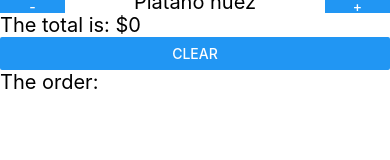
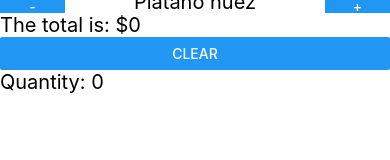
Before and after one commit to helpsdev/homedonuts-orders-app, a React Native app: screen / in a window 390 px wide. Both pictures are taken after a click on the button "GO TO ORDERS". Shown: the part 365-525 px from the top of the page. Built offline with nearby package versions, Linux system fonts and the light colour scheme.

Commit message:
Reset clientPayment, isCloseOrderButtonEnabled state variables when close order

```diff
--- a/App.js
+++ b/App.js
@@ -153,13 +153,15 @@ export default function App() {
   const handleCloseOrder = () => {
     handleClearOrder();
     setModalVisible(false);
+    setClientPayment(0);
+    setIsCloseOrderButtonEnabled(false);
   }
 
   const handlePayment = (payment) => {
     const paymentInt = +payment;
 
     setClientPayment(paymentInt);
-    setIsCloseOrderButtonEnabled(paymentInt > total);
+    setIsCloseOrderButtonEnabled(paymentInt >= total);
   }
   if (isHomePage) {
     return (
@@ -209,7 +211,7 @@ export default function App() {
         <Text style={{ fontSize: 20 }}>The total is: ${total}</Text>
         <Button title="Clear" onPress={() => handleClearOrder()}></Button>
         <View style={{height: '50%'}}>
-          <Text style={{ fontSize: 20 }}>The order:</Text>
+          <Text style={{ fontSize: 20 }}>Quantity: { Object.values(order).reduce((dq, donut) => dq + donut.count, 0) }</Text>
           <FlatList data={Object.values(order)}
             renderItem={({item}) => <Text style={{ fontSize: 20, borderBottomWidth: 1 }}>{item.name} x{item.count}</Text>}
             keyExtractor={(item, index) => index.toString()}/>
@@ -226,7 +228,7 @@ export default function App() {
           onRequestClose={() => setModalVisible(false)}>
           <View style={{ flex: 1, justifyContent: "center"}}>
             <Text style={{fontSize: 50}}>Total: ${total}</Text>
-            <TextInput style={{fontSize: 50}} placeholder="Payment" onChangeText={(text) => handlePayment(text)}></TextInput>
+            <TextInput keyboardType="number-pad" style={{fontSize: 50}} placeholder="Payment" onChangeText={(text) => handlePayment(text)}></TextInput>
             <Text style={{fontSize: 50}}>Change: ${clientPayment - total}</Text>
             <View>
               <Button disabled={!isCloseOrderButtonEnabled} title="OK" onPress={() => handleCloseOrder()}></Button>
```
